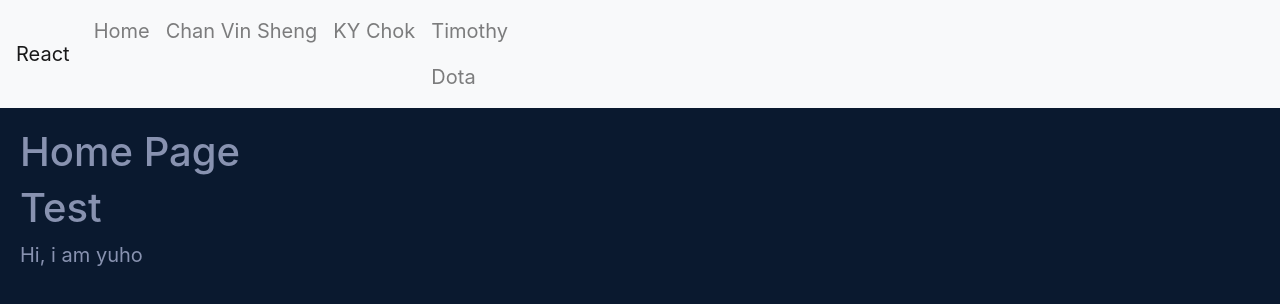
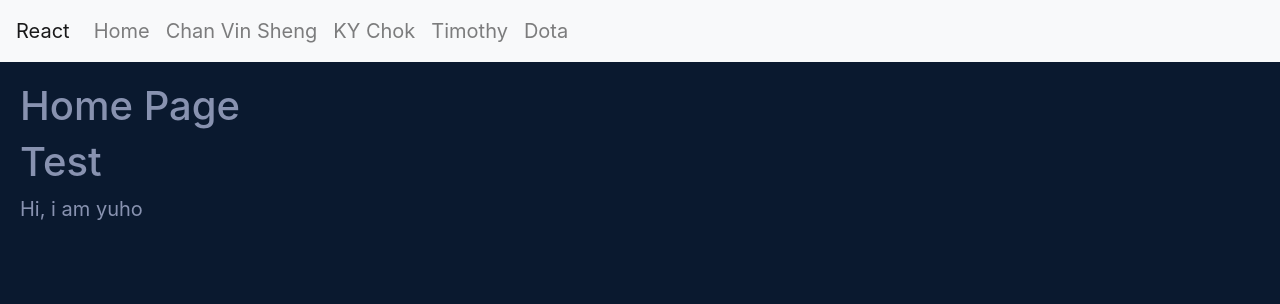
Before and after one commit to timgcy-snsoft/learn-react, a React app: page / in a window 1280 px wide. Shown: the top 304 px of the page. Built offline with nearby package versions, Linux system fonts and the light colour scheme.

Commit message:
no message

```diff
--- a/src/components/topBar.jsx
+++ b/src/components/topBar.jsx
@@ -47,11 +47,13 @@ export default class TopBar extends React.Component {
             </NavItem>
             <NavItem>
               <NavLink href="/Timothy">Timothy</NavLink>
+            </NavItem>
+            <NavItem>
               <NavLink href="/DotaAPI">Dota</NavLink>
             </NavItem>
           </Nav>
         </Collapse>
-      </Navbar >
+      </Navbar>
     );
   }
 }
```
